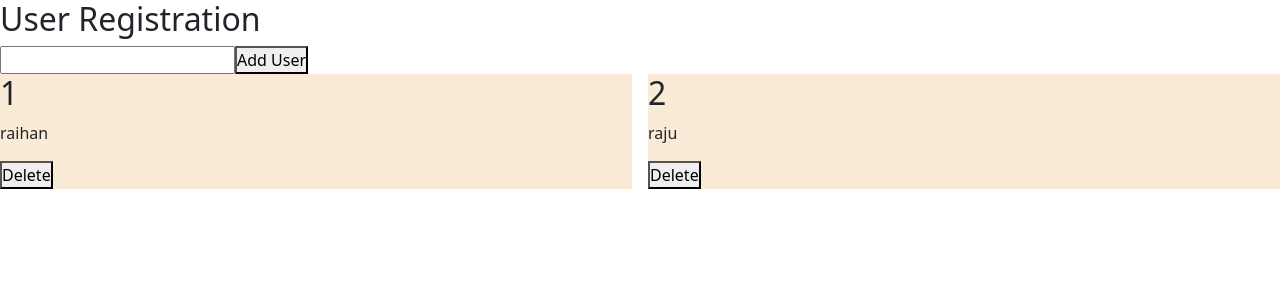
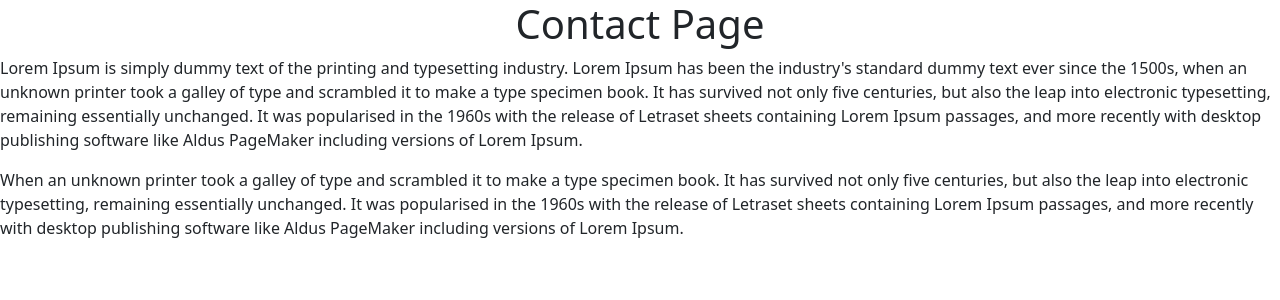
Before and after one commit to raihanraju007/React-Practice, a React (Create React App) app: page /contract in a window 1280 px wide. Shown: the top 300 px of the page. Built offline with nearby package versions, Linux system fonts and the light colour scheme.

Commit message:
introduction to react routing

```diff
--- a/package.json
+++ b/package.json
@@ -12,6 +12,7 @@
     "react-bootstrap": "^2.7.4",
     "react-dom": "^18.2.0",
     "react-icons": "^4.8.0",
+    "react-router-dom": "^6.15.0",
     "react-scripts": "5.0.1",
     "react-toastify": "^9.1.3",
     "web-vitals": "^2.1.4",
--- a/src/App.js
+++ b/src/App.js
@@ -29,29 +29,28 @@ import Component1 from "./componant/PROP_DRILLING/Component1";
 import Users from "./componant/user_management/Users";
 import NewUser from "./componant/user_management/NewUser";
 import { UsersContext } from "./componant/context/UsersContext";
+import { BrowserRouter, Route, Routes } from "react-router-dom";
+import Home from "./Pages/Home";
+import Blogs from "./Pages/Blogs";
+import Contact from "./Pages/Contact";
+import Error from "./Pages/Error";
 
 
 
 function App() {
-  const [users, setUsers] = useState([
-    {id: 1, username: "raihan"},
-    {id: 2, username: "raju"}
-  ])
 
-  const handleDeleteUser = (id) => {
-    const filteredUsers = users.filter((user) => user.id != id);
-    setUsers(filteredUsers);
-  }
-  const handleAddNewUser = (newUser) => {
-    setUsers((prevUsers) => [...prevUsers, newUser])
-  }
   return (
-   <UsersContext.Provider value={{ users, setUsers }}>
-      <div>
-        <NewUser handleAddNewUser = {handleAddNewUser}/>
-        <Users handleDeleteUser={handleDeleteUser} />
-      </div>
-   </UsersContext.Provider>
+    // <div className="App">
+    //   <h1>Welcome</h1>
+    // </div>
+    <BrowserRouter>
+      <Routes>
+        <Route path="/home" element={ <Home/> } />
+        <Route path="/blogs" element={ <Blogs/> } />
+        <Route path="/contract" element={ <Contact/> } />
+        <Route path="*" element={ <Error/> } />
+      </Routes>
+    </BrowserRouter>
   );
 }
 
--- /dev/null
+++ b/src/Pages/Blogs.js
@@ -0,0 +1,17 @@
+import React from 'react'
+
+const Blogs = () => {
+    return (
+        <div>
+            <h1>Blogs Page</h1>
+            <p>
+                Lorem Ipsum is simply dummy text of the printing and typesetting industry. Lorem Ipsum has been the industry's standard dummy text ever since the 1500s, when an unknown printer took a galley of type and scrambled it to make a type specimen book. It has survived not only five centuries, but also the leap into electronic typesetting, remaining essentially unchanged. It was popularised in the 1960s with the release of Letraset sheets containing Lorem Ipsum passages, and more recently with desktop publishing software like Aldus PageMaker including versions of Lorem Ipsum.
+            </p>
+            <p>
+                When an unknown printer took a galley of type and scrambled it to make a type specimen book. It has survived not only five centuries, but also the leap into electronic typesetting, remaining essentially unchanged. It was popularised in the 1960s with the release of Letraset sheets containing Lorem Ipsum passages, and more recently with desktop publishing software like Aldus PageMaker including versions of Lorem Ipsum.
+            </p>
+        </div>
+    )
+}
+
+export default Blogs
--- /dev/null
+++ b/src/Pages/Contact.js
@@ -0,0 +1,17 @@
+import React from 'react'
+
+const Contact = () => {
+    return (
+        <div>
+            <h1>Contact Page</h1>
+            <p>
+                Lorem Ipsum is simply dummy text of the printing and typesetting industry. Lorem Ipsum has been the industry's standard dummy text ever since the 1500s, when an unknown printer took a galley of type and scrambled it to make a type specimen book. It has survived not only five centuries, but also the leap into electronic typesetting, remaining essentially unchanged. It was popularised in the 1960s with the release of Letraset sheets containing Lorem Ipsum passages, and more recently with desktop publishing software like Aldus PageMaker including versions of Lorem Ipsum.
+            </p>
+            <p>
+                When an unknown printer took a galley of type and scrambled it to make a type specimen book. It has survived not only five centuries, but also the leap into electronic typesetting, remaining essentially unchanged. It was popularised in the 1960s with the release of Letraset sheets containing Lorem Ipsum passages, and more recently with desktop publishing software like Aldus PageMaker including versions of Lorem Ipsum.
+            </p>
+        </div>
+    )
+}
+
+export default Contact
--- /dev/null
+++ b/src/Pages/Error.js
@@ -0,0 +1,11 @@
+import React from 'react'
+
+const Error = () => {
+  return (
+    <div>
+      <h1>404 Page Not Found</h1>
+    </div>
+  )
+}
+
+export default Error
--- /dev/null
+++ b/src/Pages/Home.js
@@ -0,0 +1,17 @@
+import React from 'react'
+
+const Home = () => {
+    return (
+        <div>
+            <h1>Home Page</h1>
+            <p>
+                Lorem Ipsum is simply dummy text of the printing and typesetting industry. Lorem Ipsum has been the industry's standard dummy text ever since the 1500s, when an unknown printer took a galley of type and scrambled it to make a type specimen book. It has survived not only five centuries, but also the leap into electronic typesetting, remaining essentially unchanged. It was popularised in the 1960s with the release of Letraset sheets containing Lorem Ipsum passages, and more recently with desktop publishing software like Aldus PageMaker including versions of Lorem Ipsum.
+            </p>
+            <p>
+                When an unknown printer took a galley of type and scrambled it to make a type specimen book. It has survived not only five centuries, but also the leap into electronic typesetting, remaining essentially unchanged. It was popularised in the 1960s with the release of Letraset sheets containing Lorem Ipsum passages, and more recently with desktop publishing software like Aldus PageMaker including versions of Lorem Ipsum.
+            </p>
+        </div>
+    )
+}
+
+export default Home
```
Also changed, not shown: 1 other file (tests, documents, lock files or other folders).
